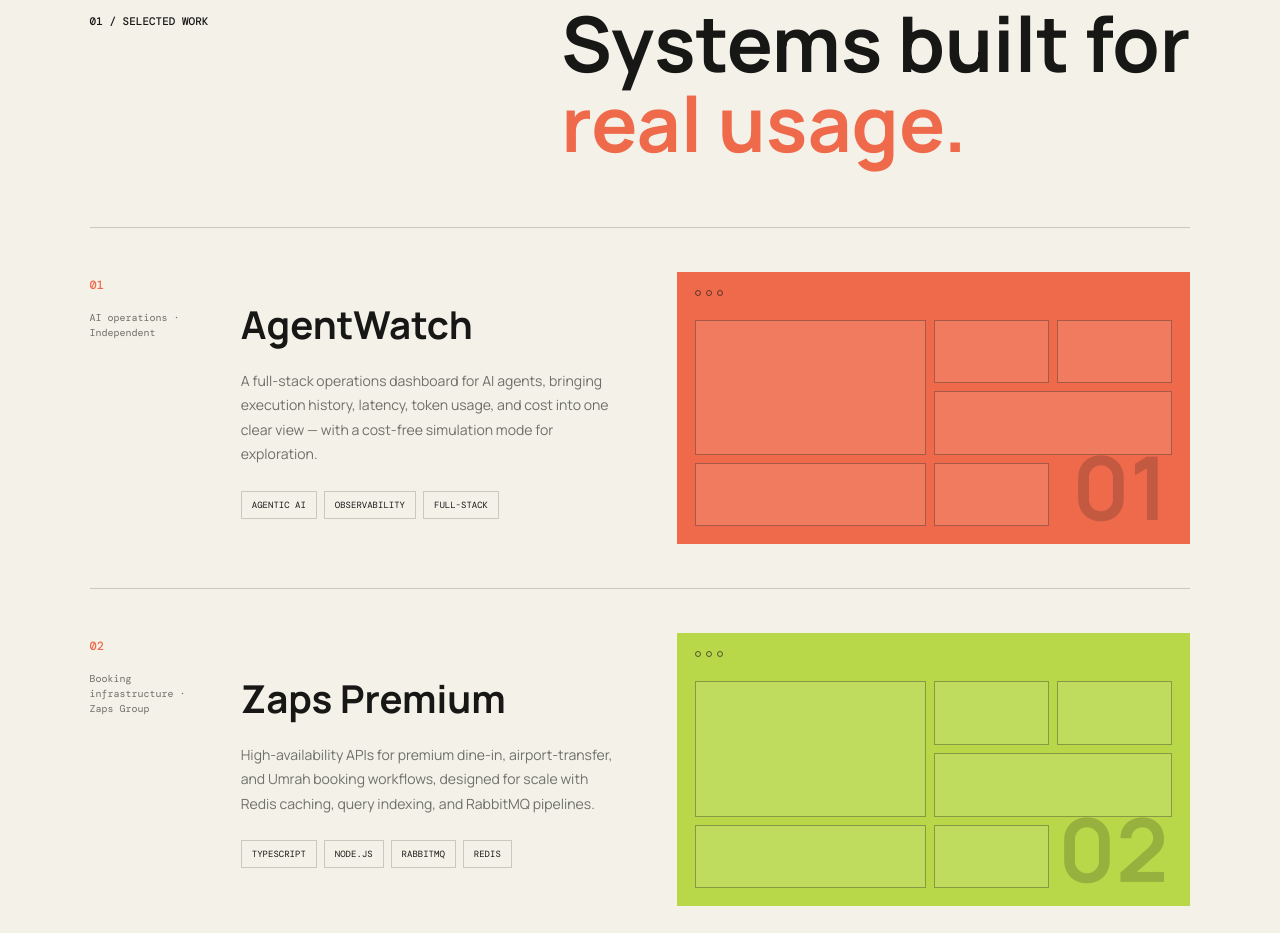
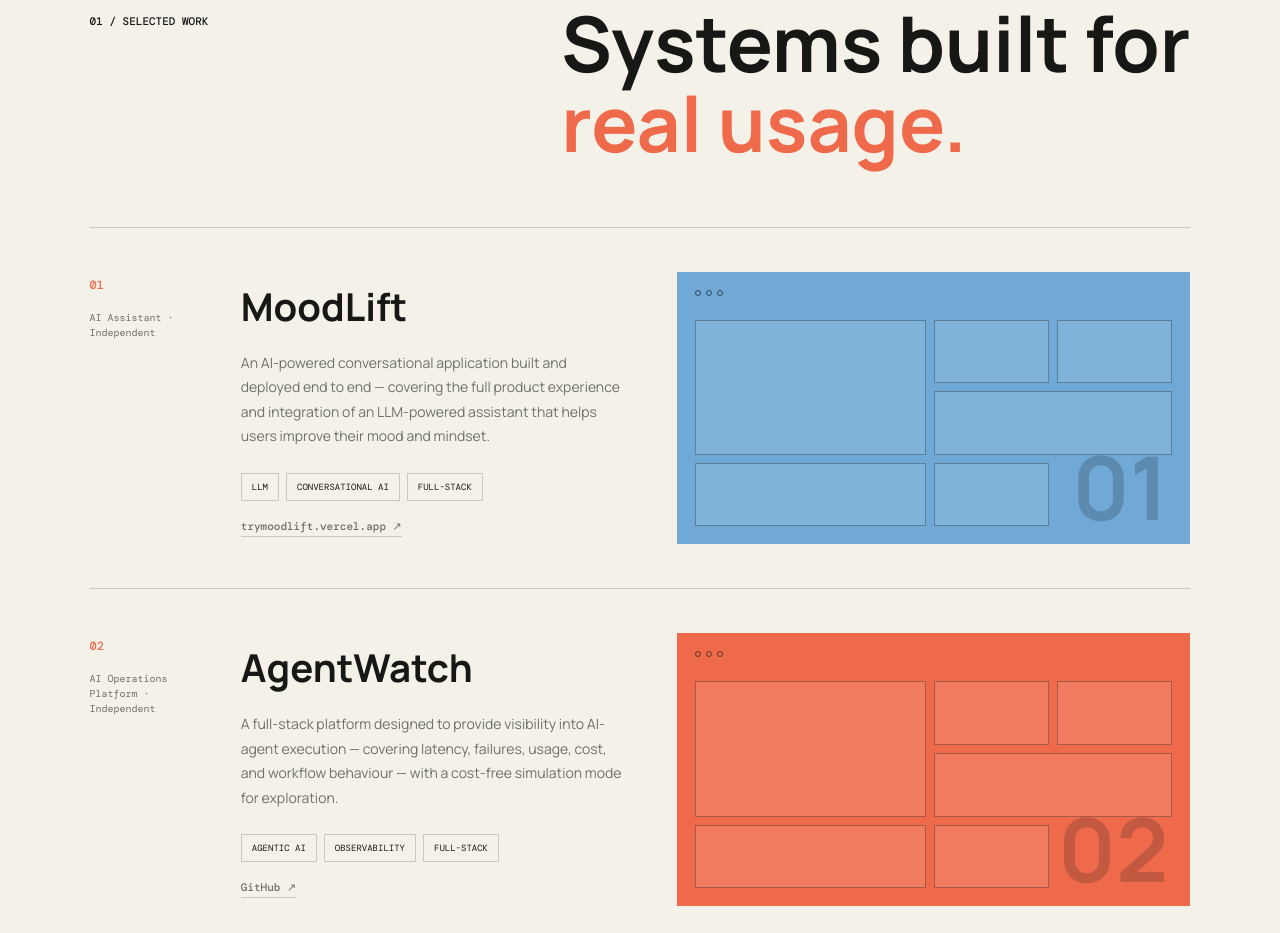
Before and after one commit to viveksanti/portfolio, a plain HTML site: page index.html in a window 1280 px wide. Shown: the part 907-1840 px from the top of the page. Drawn offline with nearby package versions, Linux system fonts and the light colour scheme.

Commit message:
Add MoodLift and update AgentWatch projects

```diff
--- a/content.js
+++ b/content.js
@@ -5,14 +5,24 @@
   projects: [
     {
       number: "01",
-      title: "AgentWatch",
-      type: "AI operations · Independent",
-      description: "A full-stack operations dashboard for AI agents, bringing execution history, latency, token usage, and cost into one clear view — with a cost-free simulation mode for exploration.",
-      tags: ["Agentic AI", "Observability", "Full-stack"],
-      accent: "coral"
+      title: "MoodLift",
+      type: "AI Assistant · Independent",
+      description: "An AI-powered conversational application built and deployed end to end — covering the full product experience and integration of an LLM-powered assistant that helps users improve their mood and mindset.",
+      tags: ["LLM", "Conversational AI", "Full-stack"],
+      accent: "blue",
+      link: { label: "trymoodlift.vercel.app", url: "https://trymoodlift.vercel.app" }
     },
     {
       number: "02",
+      title: "AgentWatch",
+      type: "AI Operations Platform · Independent",
+      description: "A full-stack platform designed to provide visibility into AI-agent execution — covering latency, failures, usage, cost, and workflow behaviour — with a cost-free simulation mode for exploration.",
+      tags: ["Agentic AI", "Observability", "Full-stack"],
+      accent: "coral",
+      link: { label: "GitHub", url: "https://github.com/viveksanti/AgentWatch-AI" }
+    },
+    {
+      number: "03",
       title: "Zaps Premium",
       type: "Booking infrastructure · Zaps Group",
       description: "High-availability APIs for premium dine-in, airport-transfer, and Umrah booking workflows, designed for scale with Redis caching, query indexing, and RabbitMQ pipelines.",
@@ -20,7 +30,7 @@
       accent: "lime"
     },
     {
-      number: "03",
+      number: "04",
       title: "eReddyCare",
       type: "Telehealth · Sparity",
       description: "A compliance-critical telehealth platform with secure video consultations and payment flows, delivered across the stack with regulated data handling built into its foundations.",
@@ -28,7 +38,7 @@
       accent: "blue"
     },
     {
-      number: "04",
+      number: "05",
       title: "Flipping American Network",
       type: "PropTech · Sparity",
       description: "A US real-estate marketplace supporting real-time listings, live chat, payments, and digital agreement workflows for buyers and property professionals.",
@@ -36,7 +46,7 @@
       accent: "yellow"
     },
     {
-      number: "05",
+      number: "06",
       title: "Inner Joy",
       type: "EdTech SaaS · Sparity",
       description: "A behavioural-learning platform for educators with Stripe subscription management, cloud media storage, and Jest test coverage.",
--- a/index.html
+++ b/index.html
@@ -52,7 +52,7 @@
 };</code></pre>
           <div class="console-metrics">
             <div><strong>4+</strong><span>Years building</span></div>
-            <div><strong>6</strong><span>Products shipped</span></div>
+            <div><strong>7</strong><span>Products shipped</span></div>
             <div><strong>4</strong><span>Industries</span></div>
           </div>
         </div>
--- a/script.js
+++ b/script.js
@@ -11,6 +11,7 @@
       <h3>${project.title}</h3>
       <p>${project.description}</p>
       <div class="tags">${project.tags.map((tag) => `<span>${tag}</span>`).join('')}</div>
+      ${project.link ? `<a class="project-link" href="${project.link.url}" target="_blank" rel="noreferrer">${project.link.label} ↗</a>` : ''}
     </div>
     <div class="project-visual ${project.accent}" aria-hidden="true">
       <div class="visual-bar"><i></i><i></i><i></i></div>
--- a/styles.css
+++ b/styles.css
@@ -44,6 +44,7 @@
 .project-meta { align-self:start; }.project-meta span { font:500 12px var(--mono); color:var(--coral); }.project-meta p { font:400 10px/1.5 var(--mono); color:var(--muted); margin-top:16px; }
 .project-copy h3 { font-size:clamp(28px,3vw,46px); margin:0 0 18px; }.project-copy>p { color:var(--muted); font-size:14px; line-height:1.75; }
 .tags { display:flex; gap:7px; flex-wrap:wrap; margin-top:24px; }.tags span { border:1px solid var(--line); padding:7px 10px; font:400 9px var(--mono); text-transform:uppercase; }
+.project-link { display:inline-flex; align-items:center; gap:6px; margin-top:18px; font:500 11px var(--mono); color:var(--muted); border-bottom:1px solid var(--line); padding-bottom:3px; text-decoration:none; transition:color .2s,border-color .2s; }.project-link:hover { color:var(--text); border-color:var(--text); }
 .project-visual { aspect-ratio:16/8.5; background:var(--coral); padding:18px; position:relative; overflow:hidden; }
 .project-visual.lime { background:var(--lime); }.project-visual.blue { background:var(--blue); }.project-visual.yellow { background:var(--yellow); }
 .visual-bar { display:flex; gap:5px; }.visual-bar i { width:6px; height:6px; border:1px solid rgba(23,24,22,.65); border-radius:50%; }
```
